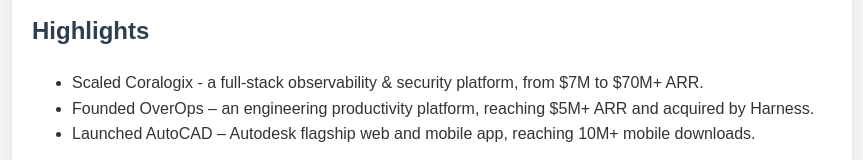
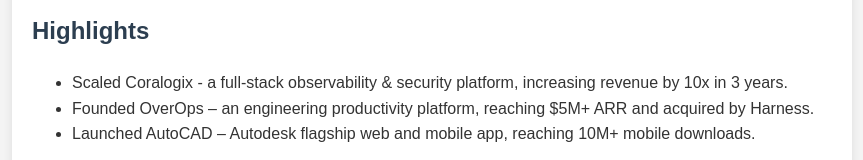
Before and after one commit to chook/chook.github.io, a plain HTML site: page index.html in a window 1280 px wide. Shown: the part 283-443 px from the top of the page, without its empty margins (208-1071 px from the left). Drawn offline with Linux system fonts and the light colour scheme.

Commit message:
small change

```diff
--- a/index.html
+++ b/index.html
@@ -71,7 +71,7 @@
 
     <h2>Highlights</h2>
     <ul>
-        <li>Scaled Coralogix - a full-stack observability & security platform, from $7M to $70M+ ARR.</li>
+        <li>Scaled Coralogix - a full-stack observability & security platform, increasing revenue by 10x in 3 years.</li>
         <li>Founded OverOps – an engineering productivity platform, reaching $5M+ ARR and acquired by Harness.</li>
         <li>Launched AutoCAD – Autodesk flagship web and mobile app, reaching 10M+ mobile downloads.</li>
     </ul>
```
